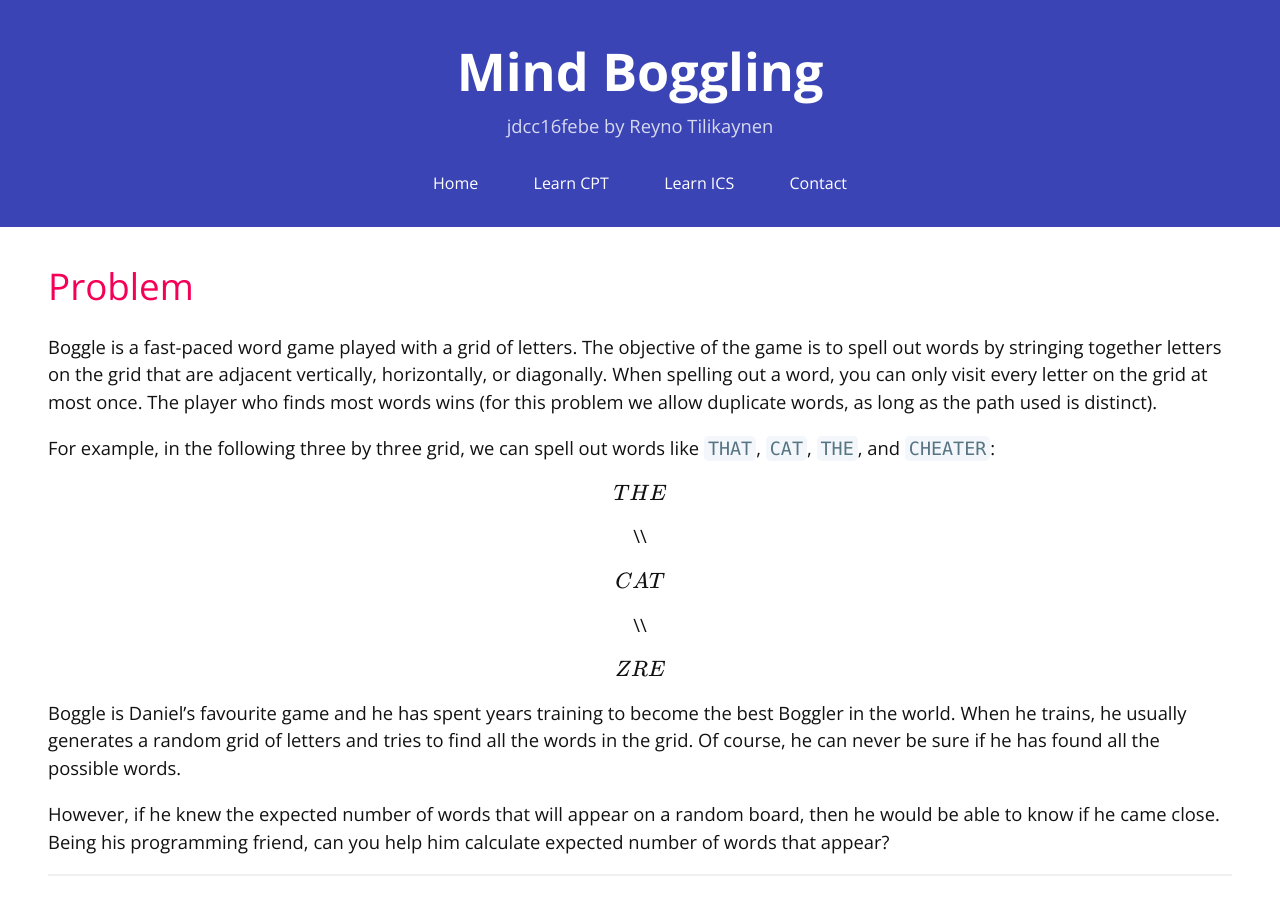
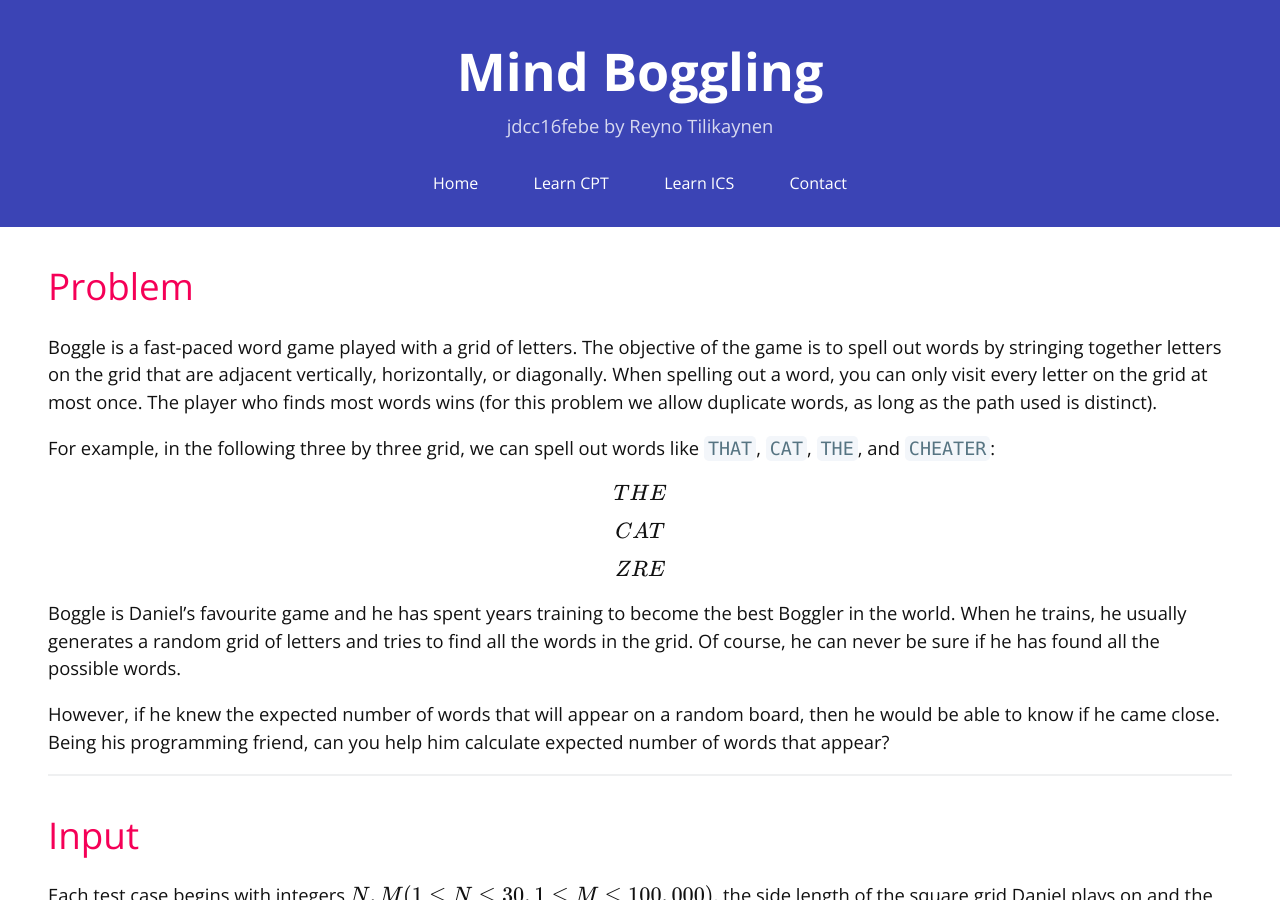
Before and after one commit to mcpt/mcpt.github.io, a Jekyll site: the page built from _cpt-problems/jdcc/2016/february/e.md, in a window 1280 px wide and 900 px high. Built offline with Jekyll 4.4.1, drawn with Linux system fonts in a browser that asks for light colours; formulas are drawn with MathJax 3.

Commit message:
this should fix the grid?

```diff
--- a/_cpt-problems/jdcc/2016/february/e.md
+++ b/_cpt-problems/jdcc/2016/february/e.md
@@ -14,8 +14,8 @@
 
 For example, in the following three by three grid, we can spell out words like `THAT`, `CAT`, `THE`, and `CHEATER`:
 <center>
-$$THE$$\\
-$$CAT$$\\
+$$THE$$
+$$CAT$$
 $$ZRE$$
 </center>
 
```
